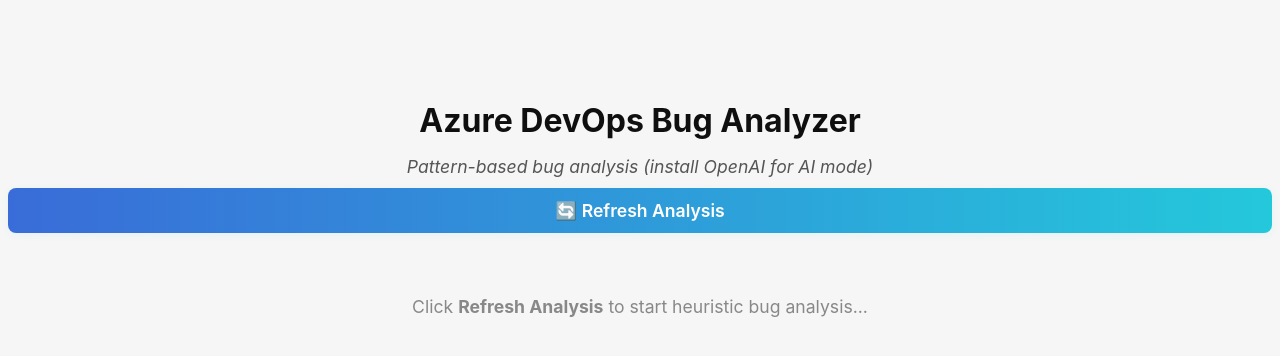
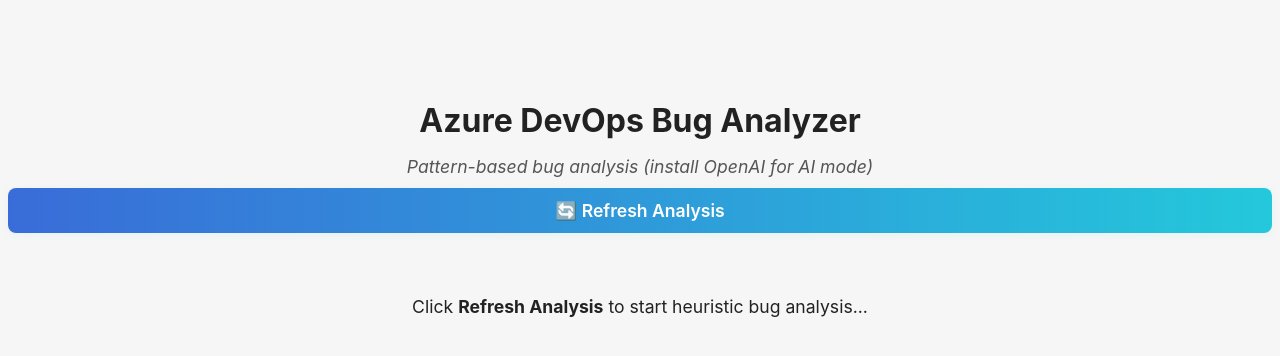
Before and after one commit to martinb35/Bugger, a website: page rust/src/index.html in a window 1280 px wide. Drawn offline with Linux system fonts and the light colour scheme.

Commit message:
Fix text readability by correcting white-on-white color scheme

```diff
--- a/rust/src/styles.css
+++ b/rust/src/styles.css
@@ -248,4 +248,20 @@
   button:active {
     background-color: #0f0f0f69;
   }
+  /* Fix for report area and markdown text in dark mode */
+  .report-area, .report-area * {
+    color: #f6f6f6 !important;
+    background: transparent !important;
+  }
 }
+
+/* Always ensure readable text on white background */
+.report-area, .report-area * {
+  color: #222 !important;
+  background: transparent !important;
+}
+
+body, :root {
+  background: #f6f6f6;
+  color: #222;
+}
```
